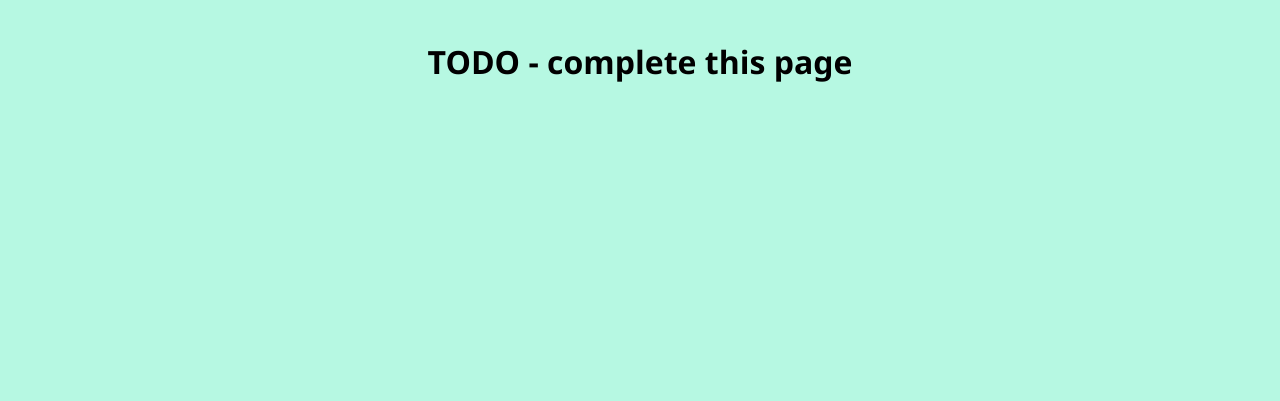
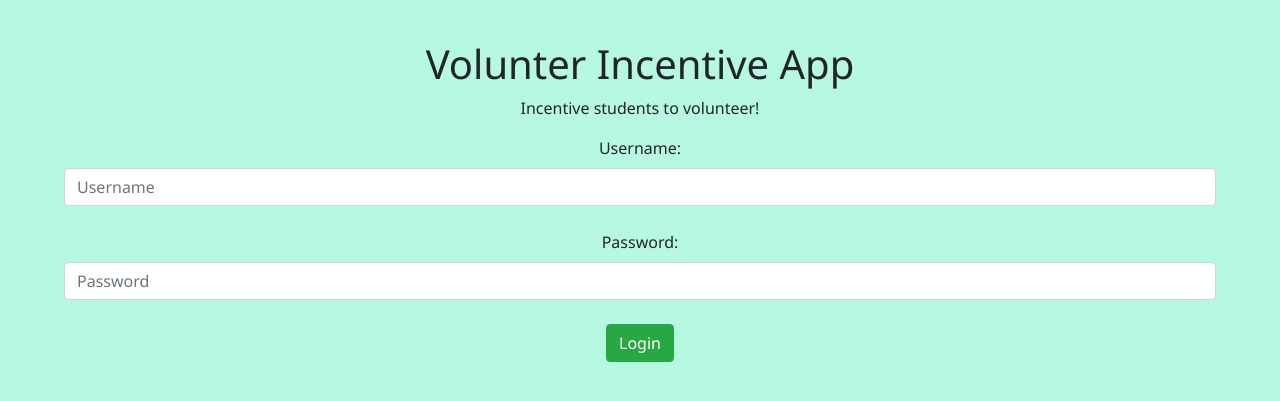
Before and after one commit to Thuroma/Hackathon_23_Niman-Nguyen-Long-Thoma, a Flask app: page / in a window 1280 px wide. Shown: the top 401 px of the page. Run offline with Flask 3, Linux system fonts and the light colour scheme; some libraries are stand-ins or nearby versions.

Commit message:
created login page on index.html

```diff
--- /dev/null
+++ b/templates/account_info.html
@@ -0,0 +1,5 @@
+{% extends "base.html" %}
+
+{% block content %}
+
+{% endblock %}
--- /dev/null
+++ b/templates/base.html
@@ -0,0 +1,19 @@
+<!DOCTYPE html>
+<html lang="en">
+<head>
+    <meta charset="UTF-8">
+    <meta http-equiv="X-UA-Compatible" content="IE=edge">
+    <meta name="viewport" content="width=device-width, initial-scale=1.0">
+    <link rel="stylesheet" href="https://stackpath.bootstrapcdn.com/bootstrap/4.2.1/css/bootstrap.min.css" integrity="sha384-GJzZqFGwb1QTTN6wy59ffF1BuGJpLSa9DkKMp0DgiMDm4iYMj70gZWKYbI706tWS" crossorigin="anonymous">
+
+    <title>Movie API Search App</title>
+    <link rel="stylesheet" type="text/css" href="{{ url_for('static', filename='style.css') }}">
+</head>
+<body>
+
+    {% block content%}
+
+    {% endblock %}
+
+</body>
+</html>
--- /dev/null
+++ b/templates/commitments.html
@@ -0,0 +1,5 @@
+{% extends "base.html" %}
+
+{% block content %}
+
+{% endblock %}
--- /dev/null
+++ b/templates/homepage.html
@@ -0,0 +1,5 @@
+{% extends "base.html" %}
+
+{% block content %}
+
+{% endblock %}
--- a/templates/index.html
+++ b/templates/index.html
@@ -1,15 +1,38 @@
-<!DOCTYPE html>
-<html lang="en">
-<head>
-    <meta charset="UTF-8">
-    <meta http-equiv="X-UA-Compatible" content="IE=edge">
-    <meta name="viewport" content="width=device-width, initial-scale=1.0">
-    <title>GitHub API App</title>
-    <link rel="stylesheet" type="text/css" href="{{ url_for('static', filename='style.css') }}">
-</head>
-<body>
+{% extends "base.html" %}
 
-    <h1>TODO - complete this page</h1>
+{% block content %}
+<div class="content m-4 center-block">
+    <h1>Volunter Incentive App</h1>
 
-</body>
-</html>
+<p class="text-center">Incentive students to volunteer!</p>
+
+<form class="text-center" method="GET" action="/" onsubmit="return validateForm()">
+<label for="username">Username:</label>
+<br>
+<input id="username" name="username" class="form-control" placeholder="Username">
+<br>
+<label for="password">Password:</label>
+<br>
+<input type="password" id="password" name="password" class="form-control" placeholder="Password">
+<br>
+<input class="btn btn-success" id="submit-button" type="submit" value="Login" />
+</form>
+
+<script>
+function validateForm() {
+    var username = document.getElementById("username").value;
+    if (username == "") {
+        alert("Please enter your Username");
+        return false;
+    }
+    return true;
+
+    var password = document.getElementById("password").value;
+    if (password == "") {
+        alert("Please enter your Password");
+        return false;
+    }
+    return true;
+}
+</script>
+{% endblock %}
```
